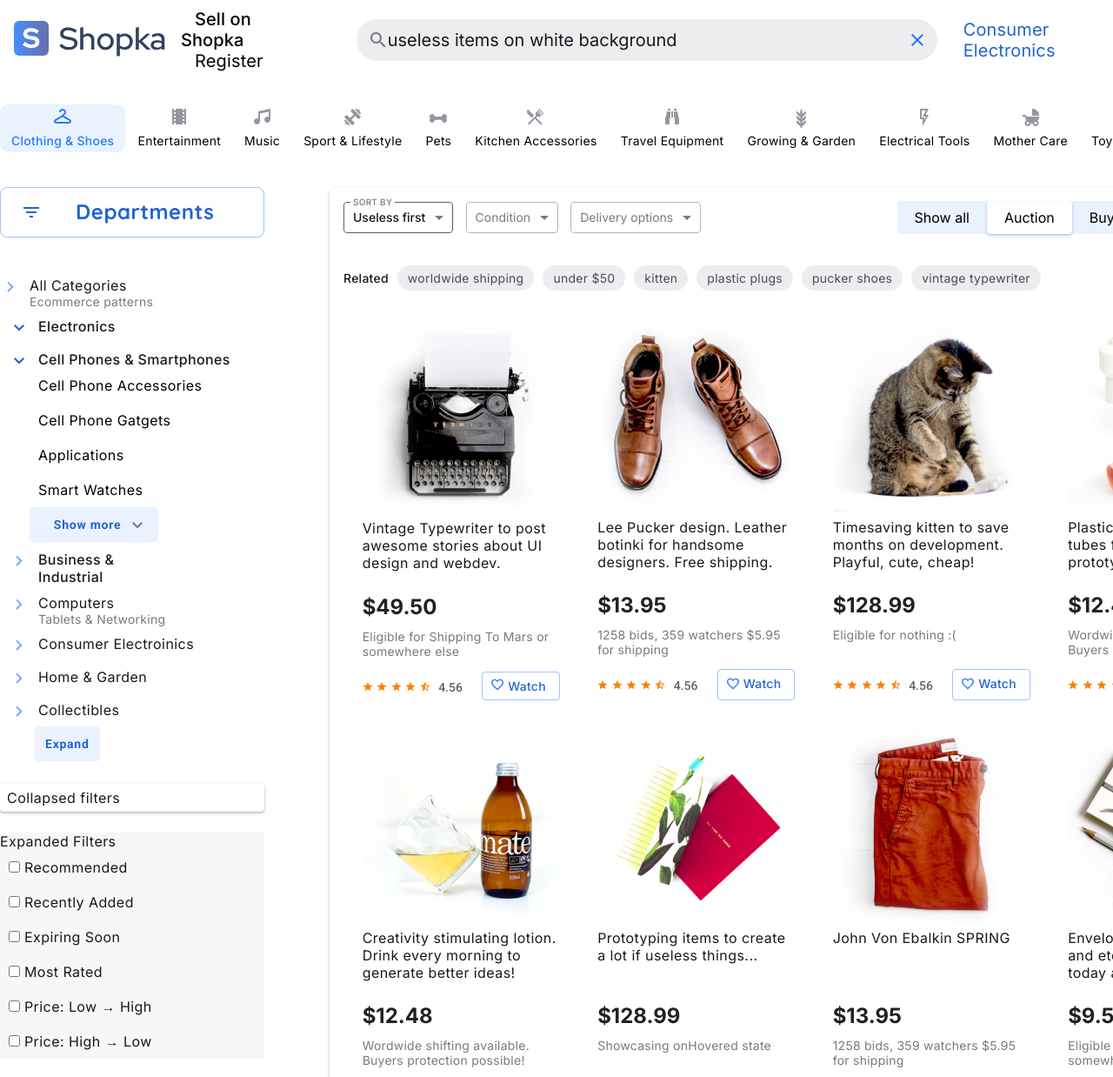
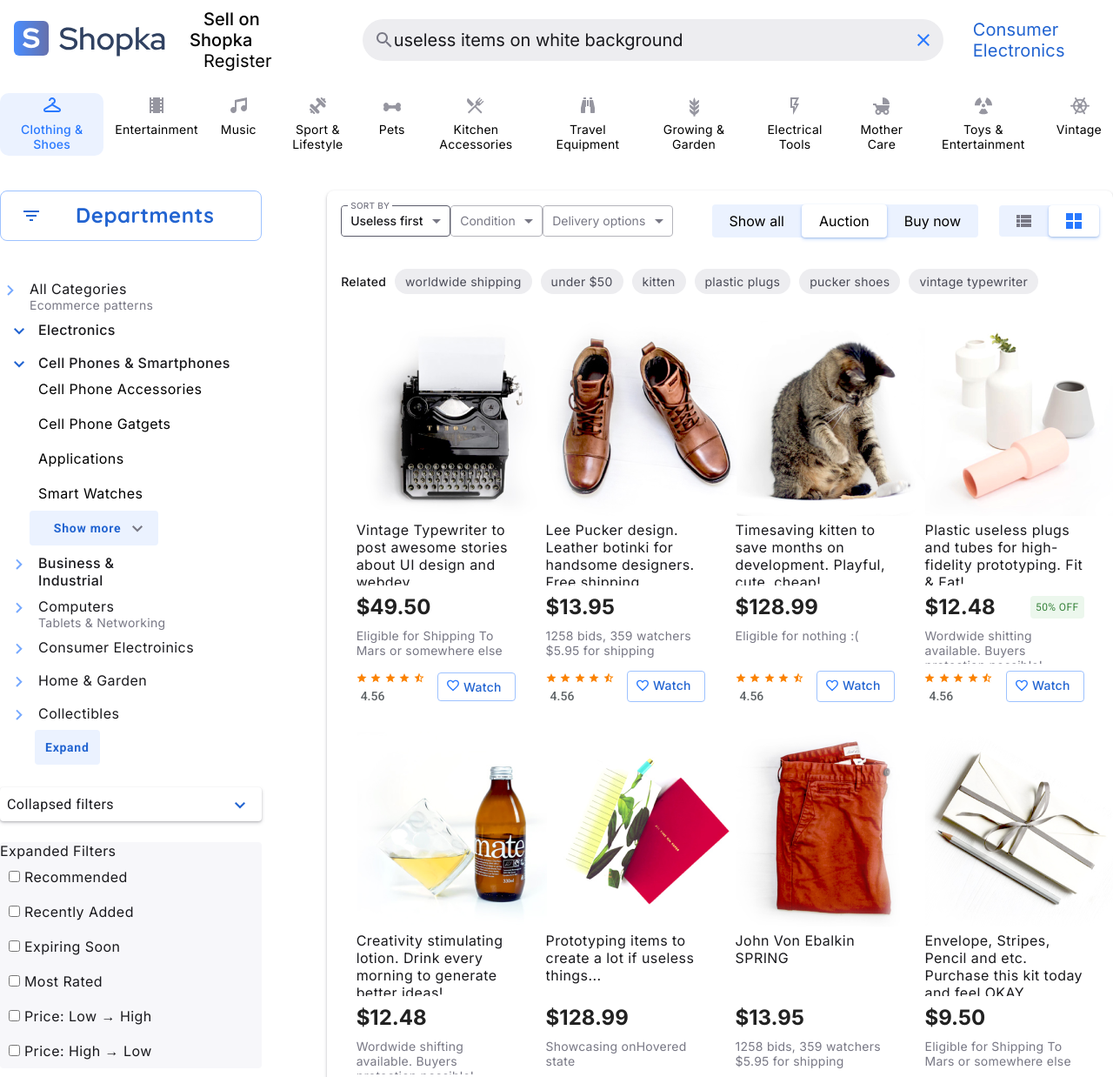
Before and after one commit to ArtyomBatyuk/first_project, a plain HTML site: page index.html in a window 1280 px wide. Shown: the top 1238 px of the page at 87% size. Drawn offline with Linux system fonts and the light colour scheme.

Commit message:
Main navegation pixel perfect

```diff
--- a/css/main.css
+++ b/css/main.css
@@ -2,7 +2,7 @@
 @import url('https://fonts.googleapis.com/css2?family=Inter:wght@400;500;700&family=Quicksand:wght@400;500;700&family=Roboto:wght@400;500;700&display=swap');
 body {
   max-width: 1920px;
-  margin: auto;
+  margin: 0 auto;
   font-family: 'Inter', sans-serif;
   font-style: normal;
   font-weight: normal;
@@ -34,13 +34,14 @@ ul {
 
 .main_header {
   display: flex;
-  margin-bottom: 28px;
   align-items: center;
+  margin-bottom: 15px;
 }
 
 /*head nav*/
 .sell_register {
-  margin-right: 91px;
+  margin-right: 78px;
+  padding: 10px;
 }
 .sell_shopka, .register, .search_bar, .search input {
   text-decoration: none;
@@ -82,8 +83,8 @@ ul {
   font-size: 20px;
   color: #2264D1;
   letter-spacing: 0.0075em;
-  margin-right: 93px;
-  padding: 0 30px;
+  margin-right: 67px;
+  padding: 0 34px;
 }
 
 /*user_nav*/
@@ -92,23 +93,24 @@ ul {
   display: flex;
   align-items: center;
 }
-.sing_in, .my_cart {
+.sign_in, .my_cart {
   background-color: white;
   font-family: 'Quicksand', sans-serif;
   font-weight: bold;
   font-size: 20px;
   border-radius: 4px;
-  padding: 8px 12px;
   text-align: center;
 }
-.sing_in {
+.sign_in {
   border: 1px solid #9DC2FF;
   color:#2264D1;
   margin-right: 21px;
+  padding: 6px 17px;
 }
 .my_cart {
   box-shadow: 0px 2px 4px rgba(27, 78, 163, 0.2), 0px 4px 8px rgba(41, 121, 255, 0.2);
   border: none;
+  padding: 6px 14px;
   margin-right: 16px;
   position: relative;
   color: #2264D1;
@@ -133,7 +135,7 @@ ul {
 /*MAIN NAV*/
 
 .main_nav {
-  width: 1493px;
+  max-width: 1493px;
   margin: auto;
 }
 .nav {
@@ -173,14 +175,13 @@ ul {
 /*MAIN CONTENT*/
 .main_content {
   display: flex;
-  width: 1493px;
+  max-width: 1493px;
   margin: auto;
   margin-bottom: 40px;
 }
 
 /*ASIDE*/
 .left_bar {
-  width: 304px;
   margin-right: 75px;
   letter-spacing: 0.0275em;
   color: #19191D;
@@ -262,13 +263,23 @@ h1 {
   padding: 12px 12px;
 }
 
-/*CONTENT BAR*/
 /*filters*/
-.collapsed {
+.collapsed_filters {
+  display: flex;
+  justify-content: space-between;
+  align-items: center;
+  font-family: 'Roboto', sans-serif;
+  letter-spacing: 0.44px;
   box-shadow: 0px 1px 2px rgba(58, 58, 68, 0.24), 0px 2px 4px rgba(90, 91, 106, 0.24);
   border-radius: 4px;
   padding: 6px 8px;
   margin-bottom: 24px;
+}
+.collapsed_filters_text {
+  padding: 4px 0;
+}
+.colapsed_filters_arrow {
+  padding: 0 11px;
 }
 .expanded {
   background: #F7F7FA;
@@ -280,9 +291,10 @@ h1 {
   border-radius: 4px;
 }
 
-/*content bar*/
+/*CONTENT BAR*/
+
 .content_bar {
-  width: 1114px;
+  max-width: 1114px;
 }
 .content_wrapper {
   padding: 16px 16px;
@@ -490,7 +502,7 @@ h1 {
 }
 /*sub_content*/
 .sub_content {
-  width: 1114px;
+  max-width: 1114px;
   display: flex;
   justify-content: space-between;
   cursor: default;
--- a/index.html
+++ b/index.html
@@ -41,9 +41,9 @@
       </div>
       <a href="" class="consumer">Consumer Electronics</a>
       <div class="user_nav">
-        <a href="" class="sing_in">Sing In</a>
+        <a href="" class="sign_in">Sign In</a>
         <a href="" class="my_cart">
-          <span>My Cart</span>
+          <span>My cart</span>
           <span class="notifications">5</span>
         </a>
         <a href="" class="avatar">
@@ -289,8 +289,12 @@
           </li>
         </ul>
         <div class="filters">
-          <div class="collapsed">
-            <span class=" ">Collapsed filters</span>
+          <div class="collapsed_filters">
+            <span class="collapsed_filters_text">Collapsed filters</span>
+            <span class="colapsed_filters_arrow"><svg width="12" height="8" viewBox="0 0 12 8" fill="none" xmlns="http://www.w3.org/2000/svg">
+              <path d="M1.41 -7.62939e-08L6 4.59L10.59 -7.62939e-08L12 1.42L6 7.42L0 1.42L1.41 -7.62939e-08Z" fill="#2264D1"/>
+            </svg>
+           </span>
           </div>
           <div class="expanded">
           <span class="">Expanded Filters</span>
@@ -1150,16 +1154,12 @@
           </a>
         </div>
         <div class="privacy">
-          <div class="map">
-            <a href="">
-            <span class="additional_line">Sitemap</p>
+            <a href="" class="map">
+            <span class="footer_sub_line">Sitemap</span>
             </a>
-          </div>
-          <div class="police">
-            <a href="">
-            <span class="additional_line">Privacy policy</p>
+            <a href="" class="police">
+            <span class="footer_sub_line">Privacy policy</span>
             </a>
-          </div>
         </div>
       </div>
     </footer>
```
